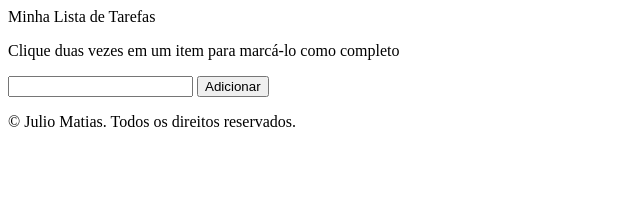
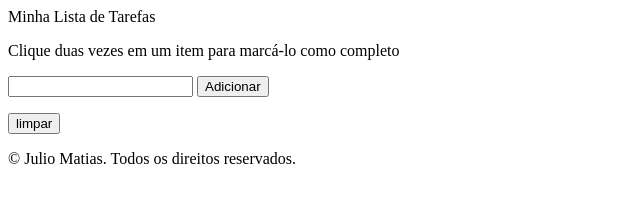
Before and after one commit to juliocmatias/todo-list-js, a website: page index.html in a window 1280 px wide. Shown: the whole page, without its empty margins (0-640 px from the left). Drawn offline with Linux system fonts and the light colour scheme.

Commit message:
adicionando butão de apagar tudo, em html

```diff
--- a/index.html
+++ b/index.html
@@ -20,6 +20,9 @@
             <ol id="lista-tarefas">
             </ol>
         </section>
+        <section id="edicao-dados">
+            <button id="apaga-tudo">limpar</button>
+        </section>
     </main>
     <footer>
         <p>&copy; Julio Matias. Todos os direitos reservados.</p>
--- a/script.js
+++ b/script.js
@@ -1,10 +1,6 @@
 const butaoAdicionar = document.querySelector('#criar-tarefa');
 const entradaTexto = document.querySelector('#texto-tarefa');
 const listaOrdenada = document.querySelector('#lista-tarefas');
-
-// const redefineEntrada = () => {
-//   entradaTexto.value = '';
-// };
 
 // 5 - Adicione um botão e, ao clicar nesse botão, um novo item deverá ser criado ao final da lista e o texto do input deve ser limpo
 // 6 - Adicione três novas tarefas e ordene todas as tarefas da lista por ordem de criação
@@ -19,7 +15,6 @@ const adicionaTextoALista = () => {
       lista.innerHTML = textoEntrada;
       listaOrdenada.appendChild(lista);
       entradaTexto.value = '';
-      // redefineEntrada();
     }
   });
 };
```
